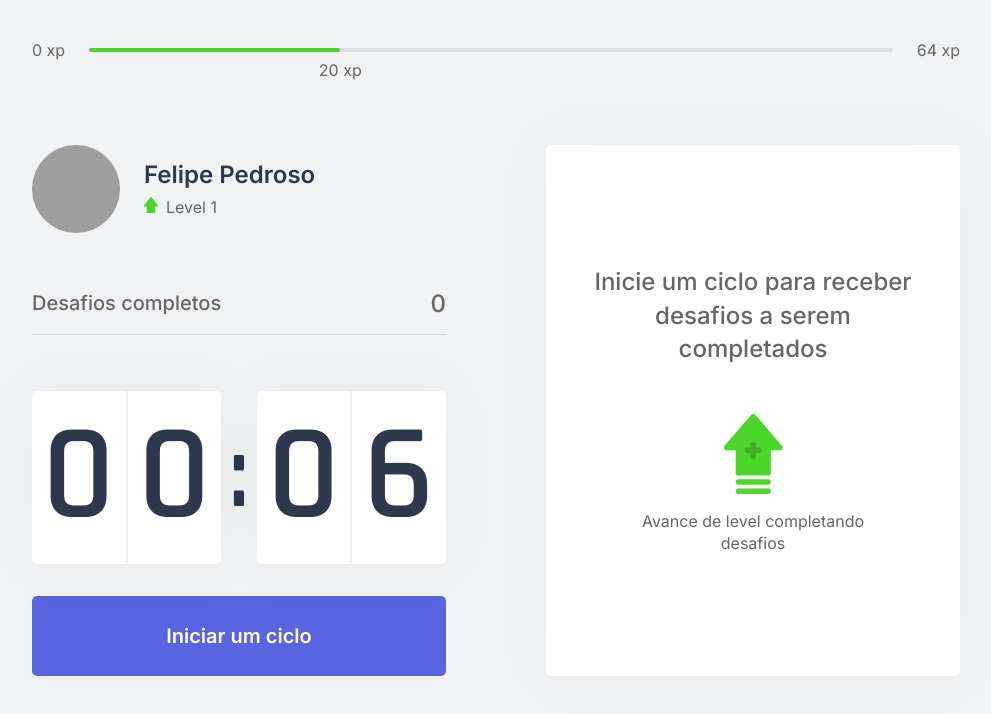
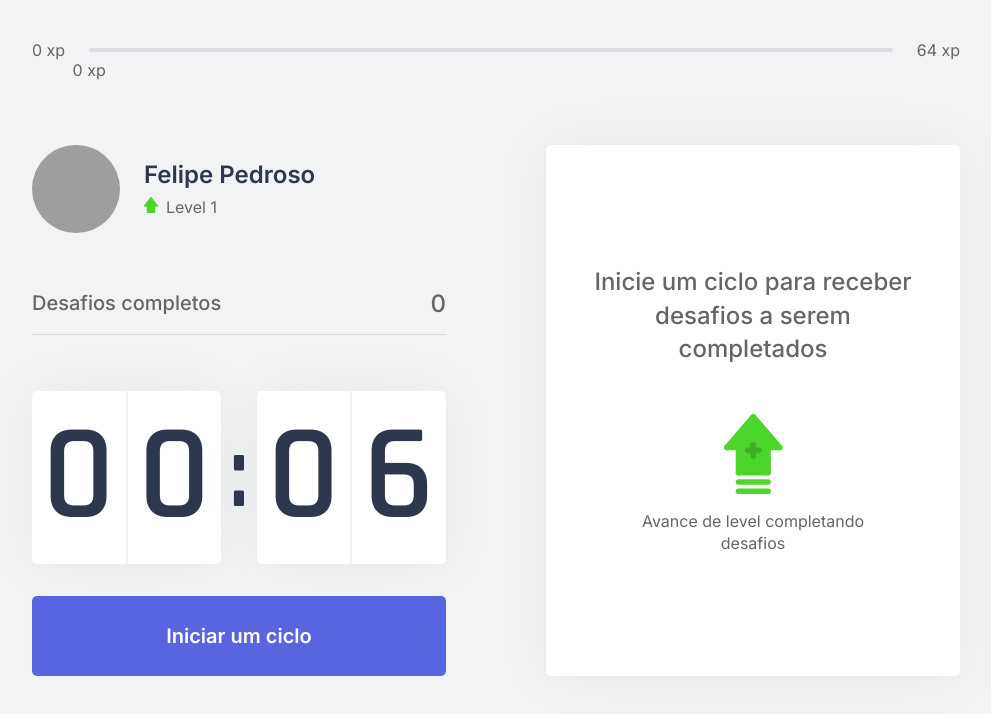
Before and after one commit to felipepxavier/nlw4-moveit-next, a Next.js app: page / in a window 1280 px wide. Shown: the top 714 px of the page, without its empty margins (144-1135 px from the left). Built offline with nearby package versions, Linux system fonts and the light colour scheme; grey boxes are pictures that could not be loaded.

Commit message:
refactor: context ChallengeContext

```diff
--- a/src/contexts/ChallengesContext.tsx
+++ b/src/contexts/ChallengesContext.tsx
@@ -1,5 +1,7 @@
 import { createContext, useState, ReactNode, useEffect } from 'react';
 import challenges from '../../challenges.json';
+import Cookies from 'js-cookie';
+import { LevelUpModal } from '../components/LevelUpModal';
 
 interface Challenge {
     type: 'body' | 'eye';
@@ -16,24 +18,43 @@ interface ChallengesContextDataProps {
     startNewChallenge: () => void;
     resetChallenge: () => void;
     completeChallenge: () => void;
+    closeLevelUpModal: () => void;
     activeChallenge: Challenge;
 }
 interface ChallengesProviderProps {
     children: ReactNode;
+    level: number;
+    currentExperience: number;
+    challengesCompleted: number;
 }
 
 export const ChallengesContext = createContext({} as ChallengesContextDataProps);
 
 
-export function ChallengesProvider({ children } : ChallengesProviderProps){
-    const [level, setLevel] = useState(1);
-    const [currenteExperience, setCurrenteExperience] = useState(20);
-    const [challengesCompleted, setChallengesCompleted] = useState(0);
+export function ChallengesProvider({
+    children,
+   ...rest
+} : ChallengesProviderProps){
+    const [level, setLevel] = useState(rest.level ?? 1);
+    const [currenteExperience, setCurrenteExperience] = useState(rest.currentExperience ?? 0);
+    const [challengesCompleted, setChallengesCompleted] = useState(rest.challengesCompleted ?? 0);
     const [activeChallenge, setActiveChallenge] = useState(null);
-
+    const [isLevelUpModalOpen, setIsLevelUpModalOpen] = useState(false);
 
     const experienceToNextLevel = Math.pow((level + 1) * 4, 2);
 
+    useEffect(() => {
+        Cookies.set('level', String(level));
+        Cookies.set('currentExperience', String(currenteExperience));
+        Cookies.set('challengesCompleted', String(challengesCompleted));
+
+    }, [level, currenteExperience, challengesCompleted])
+
+
+
+    function closeLevelUpModal() {
+        setIsLevelUpModalOpen(false);
+    }
 
     useEffect(() => {
         Notification.requestPermission();
@@ -41,6 +62,7 @@ export function ChallengesProvider({ children } : ChallengesProviderProps){
 
     function levelUp(){
       setLevel( level + 1)
+      setIsLevelUpModalOpen(true);
     }
 
     function startNewChallenge() {
@@ -93,9 +115,11 @@ export function ChallengesProvider({ children } : ChallengesProviderProps){
                 activeChallenge,
                 resetChallenge,
                 experienceToNextLevel,
-                completeChallenge
+                completeChallenge,
+                closeLevelUpModal,
                 }}>
             {children}
+           { isLevelUpModalOpen &&  <LevelUpModal /> }
         </ChallengesContext.Provider>
     )
 }
--- a/src/pages/_app.tsx
+++ b/src/pages/_app.tsx
@@ -1,12 +1,9 @@
 
-import { ChallengesProvider } from '../contexts/ChallengesContext';
 import '../styles/global.css';
 function MyApp({ Component, pageProps }) {
 
   return(
-    <ChallengesProvider>
-        <Component {...pageProps} />
-    </ChallengesProvider>
+    <Component {...pageProps} />
   )
 }
 
--- a/src/pages/index.tsx
+++ b/src/pages/index.tsx
@@ -1,4 +1,6 @@
 import Head from 'next/head';
+import { GetServerSideProps } from 'next';
+
 import { CompletedChallenges } from "../components/CompletedChallenges";
 import { Countdown } from "../components/Countdown";
 import ExperienceBar from "../components/ExperienceBar";
@@ -6,12 +8,24 @@ import { Profile } from "../components/Profile";
 import { ChallengeBox } from "../components/ChallengeBox";
 import styles from '../styles/pages/Home.module.css';
 import { CountdownProvider } from '../contexts/CountdownContext';
+import { ChallengesProvider } from '../contexts/ChallengesContext';
 
 
+interface HomeProps {
+  level: number;
+  currentExperience: number;
+  challengesCompleted: number;
+}
 
+export default function Home(props: HomeProps) {
 
-export default function Home() {
   return (
+    <ChallengesProvider
+      level={props.level}
+      currentExperience={props.currentExperience}
+      challengesCompleted={props.challengesCompleted}
+
+    >
       <div className={styles.container}>
         <Head>
           <title>
@@ -33,5 +47,20 @@ export default function Home() {
           </section>
         </CountdownProvider>
       </div>
+    </ChallengesProvider>
   )
 }
+
+export const getServerSideProps: GetServerSideProps = async (ctx) => {
+
+  const { level, currentExperience, challengesCompleted } = ctx.req.cookies;
+
+  return {
+    props: {
+      level: Number(level),
+      currentExperience: Number(currentExperience),
+      challengesCompleted: Number(challengesCompleted),
+    }
+  }
+
+}
```
Lines whose indentation alone changed are shown as unchanged.
